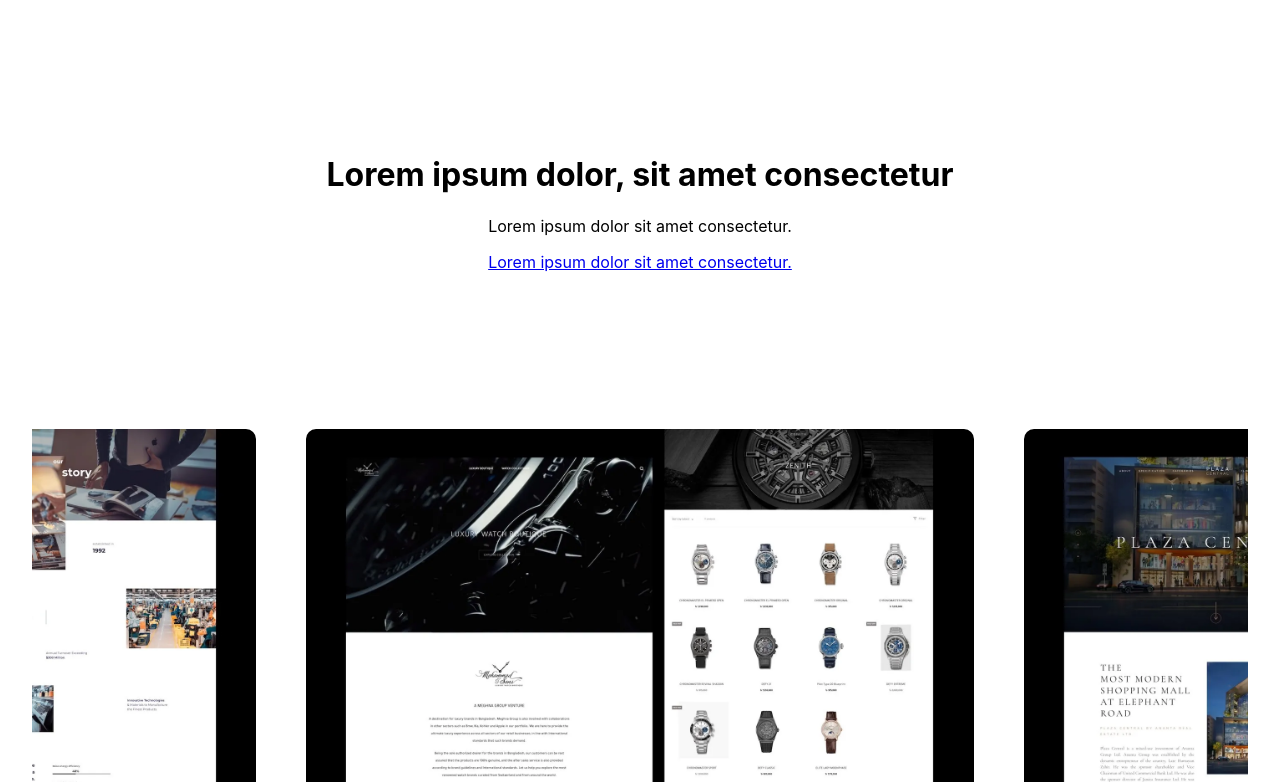
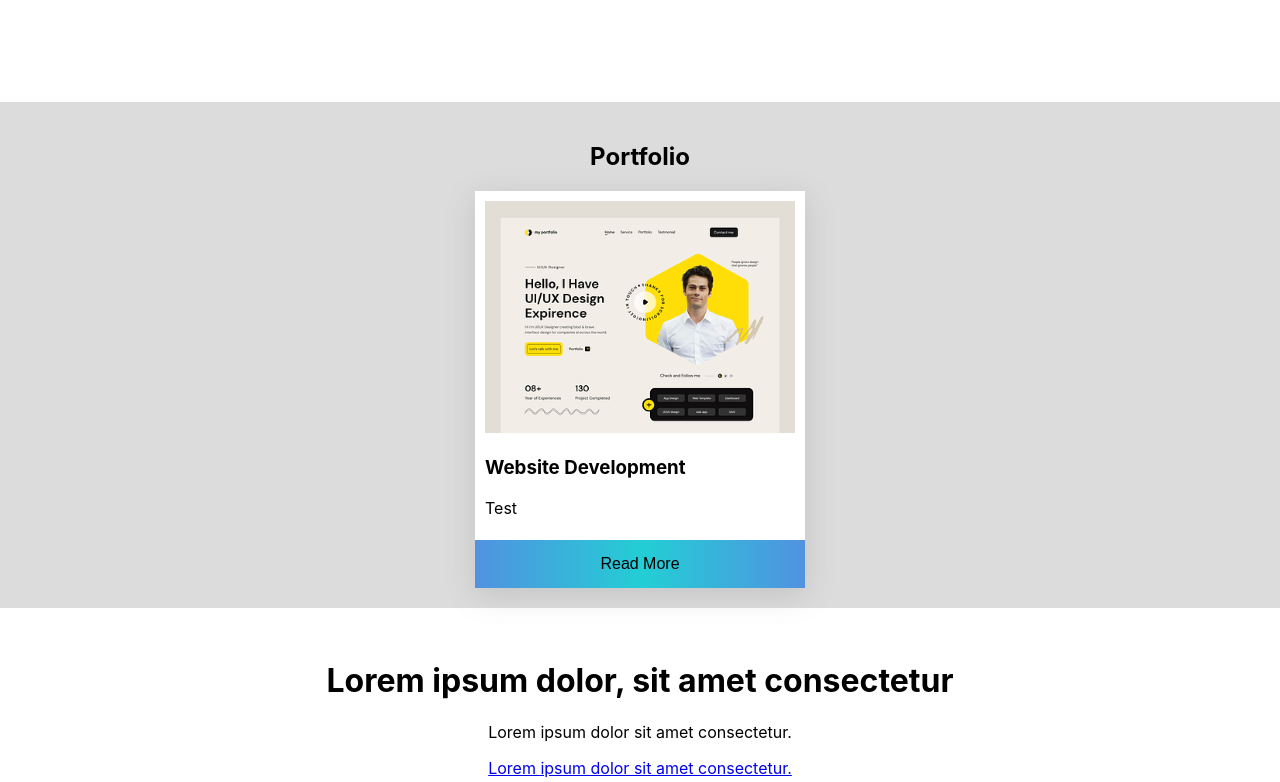
Before and after one commit to sazzadhossain1/Abaacorp, a React (Create React App) app: page / in a window 1280 px wide. Shown: the part 1318-2100 px from the top of the page. Built offline with nearby package versions, Linux system fonts and the light colour scheme.

Commit message:
portfolio section done

```diff
--- a/src/App.js
+++ b/src/App.js
@@ -17,6 +17,7 @@ import WhiteLabelSolution from "./components/WhiteLabelSolution/WhiteLabelSoluti
 import Blog from "./components/Blog/Blog";
 import AboutUs from "./components/AboutUs/AboutUs";
 import BlogDetails from "./components/BlogDetails/BlogDetails";
+import PortfolioCart from "./components/PortfolioCart/PortfolioCart";
 
 function App() {
   const router = createBrowserRouter([
@@ -94,6 +95,10 @@ function App() {
           path: "/Blog/:id",
           element: <BlogDetails></BlogDetails>,
         },
+        {
+          path: "/portfolioCart",
+          element: <PortfolioCart></PortfolioCart>,
+        },
       ],
     },
   ]);
--- a/src/components/Home/Home.js
+++ b/src/components/Home/Home.js
@@ -7,6 +7,7 @@ import SecondSection from "../SecondSection/SecondSection";
 import ThirdSection from "../ThirdSection/ThirdSection";
 import FourthSection from "../FourthSection/FourthSection";
 import AboutUs from "../AboutUs/AboutUs";
+import Portfolio from "../Portfolio/Portfolio";
 
 const Home = () => {
   return (
@@ -19,6 +20,9 @@ const Home = () => {
         <section id="about">
           <AboutUs />
         </section>
+        <section id="Portfolio">
+          <Portfolio />
+        </section>
 
         <FirstSection></FirstSection>
         <SecondSection></SecondSection>
--- a/src/components/NavigationBar/NavigationBar.js
+++ b/src/components/NavigationBar/NavigationBar.js
@@ -320,6 +320,20 @@ const NavigationBar = () => {
               <Link>Contact</Link>
             </li>
             <li>
+              <Link
+                to="/#Portfolio"
+                onClick={(e) => {
+                  e.preventDefault();
+                  const section = document.getElementById("Portfolio");
+                  if (section) {
+                    section.scrollIntoView({ behavior: "smooth" });
+                  }
+                }}
+              >
+                Portfolio
+              </Link>
+            </li>
+            <li>
               <Link to="/Blog">Blog</Link>
             </li>
             {/* <li>
--- /dev/null
+++ b/src/components/Portfolio/Portfolio.css
@@ -0,0 +1,78 @@
+.portfolio_parent_div {
+  background-color: gainsboro;
+  padding: 20px;
+}
+.portfolio_home_cart_div {
+  text-align: left;
+  background-color: white;
+  width: 25%;
+  height: 470px;
+  margin: auto;
+  padding: 10px;
+  box-shadow: rgba(100, 100, 111, 0.2) 0px 7px 29px 0px;
+  position: relative;
+}
+.portfolio_home_cart_div img {
+  width: 100%;
+}
+.portfolio_home_seeMore_btn {
+  position: absolute;
+  width: 100%;
+  bottom: 0;
+  left: 0;
+  padding: 15px;
+  border: none;
+  cursor: pointer;
+  background-image: linear-gradient(
+    to right,
+    #5192e1 0%,
+    #23ced5 51%,
+    #5192e1 100%
+  );
+  font-size: 16px;
+}
+
+.portfolio_home_seeMore_btn:hover {
+  background-image: linear-gradient(
+    to left,
+    rgb(73, 173, 255),
+    rgb(89, 89, 255),
+    skyblue
+  );
+  color: white;
+  background-color: red;
+}
+
+@media screen and (max-width: 1536px) {
+  .portfolio_home_cart_div {
+    height: 430px;
+  }
+}
+@media screen and (max-width: 1350px) {
+  .portfolio_home_cart_div {
+    height: 400px;
+  }
+}
+@media screen and (max-width: 1300px) {
+  .portfolio_home_cart_div {
+    height: auto;
+  }
+  .portfolio_home_cart_div p {
+    margin-bottom: 60px;
+  }
+}
+@media screen and (max-width: 850px) {
+  .portfolio_home_cart_div {
+    width: 50%;
+  }
+}
+@media screen and (max-width: 600px) {
+  .portfolio_home_cart_div {
+    width: 70%;
+  }
+}
+@media screen and (max-width: 350px) {
+  .portfolio_home_cart_div {
+    width: 95%;
+  }
+}
--- /dev/null
+++ b/src/components/Portfolio/Portfolio.js
@@ -0,0 +1,22 @@
+import React from "react";
+import "./Portfolio.css";
+import portfolioPhotoOne from "../../accets/portfolioPhoto/portfolioPhotoOne.png";
+import { Link } from "react-router-dom";
+
+const Portfolio = () => {
+  return (
+    <div className="portfolio_parent_div">
+      <h1>Portfolio</h1>
+      <div className="portfolio_home_cart_div">
+        <img src={portfolioPhotoOne} alt="" />
+        <h3>Website Development</h3>
+        <p>Test</p>
+        <Link to="/portfolioCart">
+          <button className="portfolio_home_seeMore_btn">Read More</button>
+        </Link>
+      </div>
+    </div>
+  );
+};
+
+export default Portfolio;
--- /dev/null
+++ b/src/components/PortfolioCart/PortfolioCart.css
@@ -0,0 +1,72 @@
+.portfolioCart_parent_div {
+  margin-top: 70px;
+  margin-bottom: 30px;
+}
+.portfolioCart_flex_div {
+  display: flex;
+  /* background-color: red; */
+  width: 60%;
+  gap: 20px;
+  margin: auto;
+}
+.portfolioCart_leftSide_div {
+  box-shadow: rgba(0, 0, 0, 0.16) 0px 1px 4px;
+  width: 100%;
+  text-align: left;
+  padding: 10px;
+}
+.portfolioCart_leftSide_img {
+  width: 100%;
+}
+.portfolioCart_rightSide_div {
+  text-align: left;
+  display: flex;
+  /* justify-content: center; */
+  box-shadow: rgba(0, 0, 0, 0.16) 0px 1px 4px;
+  /* background-color: aqua; */
+  gap: 20px;
+  width: 50%;
+  padding: 20px;
+}
+.portfolioCart_rightSide_img {
+  width: 30%;
+  height: 10%;
+  object-fit: cover;
+}
+.portfolioCart_rightSide_text_div h4 {
+  /* background-color: rebeccapurple; */
+
+  margin-top: 10px;
+  margin-bottom: 5px;
+}
+
+@media screen and (max-width: 1462px) {
+  .portfolioCart_flex_div {
+    width: 70%;
+  }
+}
+@media screen and (max-width: 1253px) {
+  .portfolioCart_rightSide_div {
+    width: 60%;
+  }
+}
+@media screen and (max-width: 1253px) {
+  .portfolioCart_rightSide_div {
+    width: 80%;
+  }
+}
+@media screen and (max-width: 968px) {
+  .portfolioCart_flex_div {
+    width: 100%;
+  }
+}
+@media screen and (max-width: 750px) {
+  .portfolioCart_flex_div {
+    width: 88%;
+    flex-direction: column;
+    margin-left: 0;
+  }
+  .portfolioCart_rightSide_div {
+    width: 97%;
+  }
+}
--- /dev/null
+++ b/src/components/PortfolioCart/PortfolioCart.js
@@ -0,0 +1,40 @@
+import React from "react";
+import "./PortfolioCart.css";
+import portfolioPhotoOne from "../../accets/portfolioPhoto/portfolioPhotoOne.png";
+import { Link } from "react-router-dom";
+
+const PortfolioCart = () => {
+  return (
+    <div className="portfolioCart_parent_div">
+      <h1>Portfolio</h1>
+      <div className="portfolioCart_flex_div">
+        <div className="portfolioCart_leftSide_div">
+          <img
+            className="portfolioCart_leftSide_img"
+            src={portfolioPhotoOne}
+            alt=""
+          />
+          <h1>Website Development</h1>
+          <span>2023-08-14</span>
+          <p>test</p>
+          <Link to="/home">
+            <button className="back_btn">Back to Home</button>
+          </Link>
+        </div>
+        <div className="portfolioCart_rightSide_div">
+          <img
+            className="portfolioCart_rightSide_img"
+            src={portfolioPhotoOne}
+            alt=""
+          />
+          <div className="portfolioCart_rightSide_text_div">
+            <h4>Website Development</h4>
+            <span>Jan 01, 1970</span>
+          </div>
+        </div>
+      </div>
+    </div>
+  );
+};
+
+export default PortfolioCart;
```
Also changed, not shown: src/accets/portfolioPhoto/portfolioPhotoOne.png (added).
